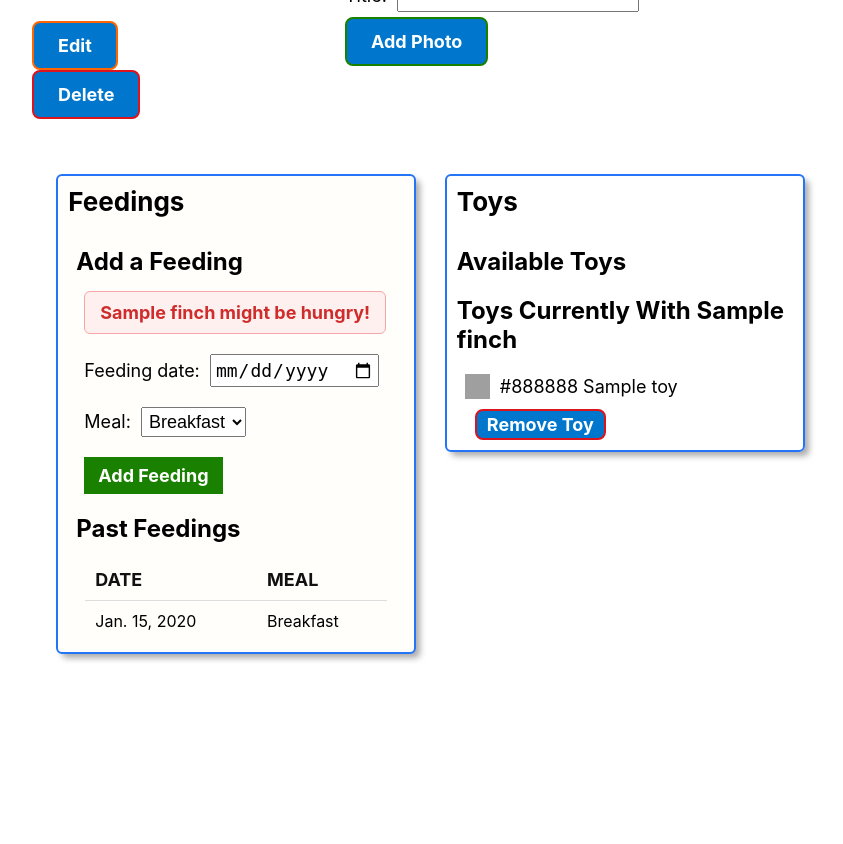
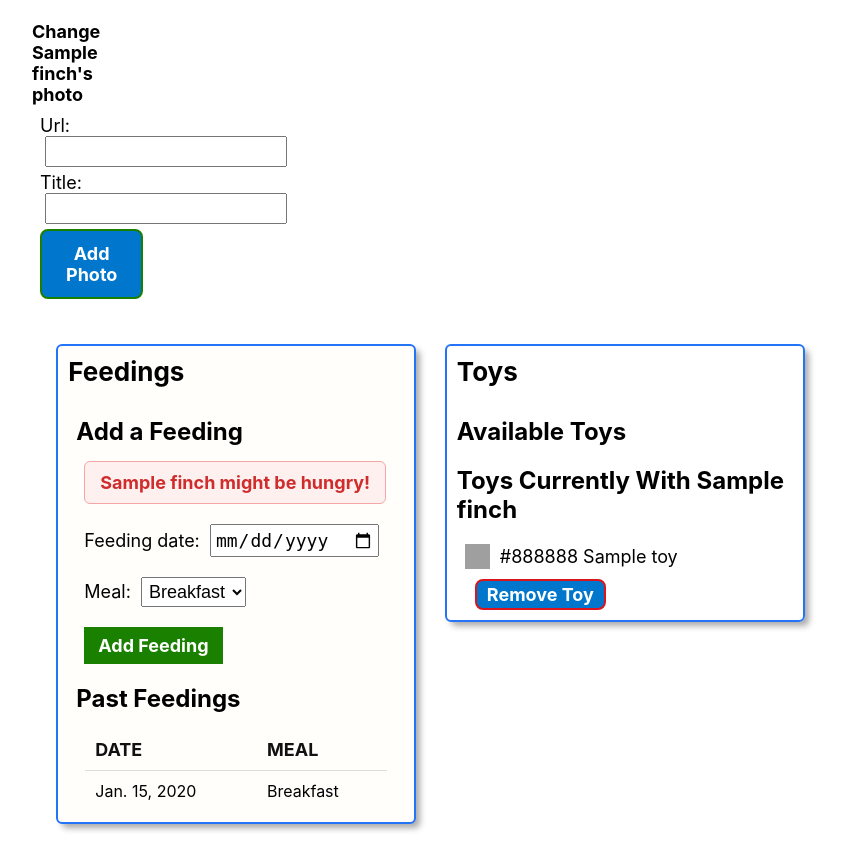
Before and after one commit to Abdullah-Alhammadi/Finch_Collector, a Django app: page /finches/1/ in a window 1280 px wide. Shown: the part 456-1300 px from the top of the page, without its empty margins (8-851 px from the left). Before the commit the page ends 1117 px from the top, so only its background shows below. Run offline with Django 5.2, Linux system fonts and the light colour scheme; a user stored in the database is signed in; tables that the repository leaves empty hold one stand-in row (values such as "Sample post"); some libraries are stand-ins or nearby versions.

Commit message:
morning commit

```diff
--- a/finch-collector/main_app/static/css/finches/finches-detail.css
+++ b/finch-collector/main_app/static/css/finches/finches-detail.css
@@ -9,13 +9,13 @@
 
 .horizontal {
   display: flex;
-  align-items: center;
+  align-items: flex;
 }
 
 .finch-img {
-  width: 75%;
-  /* max-width: 350px; */
-  margin-bottom: 20px;
+  width: 20%;
+  max-width: 30px;
+  margin-bottom: 10px;
 }
 
 .finch-details {
--- a/finch-collector/main_app/templates/finches/detail.html
+++ b/finch-collector/main_app/templates/finches/detail.html
@@ -19,10 +19,12 @@
           {% else %}
           <img src="{% static 'images/default-finch.svg' %}" alt="Give the finch image" class="usr-img" />
           {% endif %}
-          <div class="finch-actions">
-            <a href="{% url 'finch-update' finch.id %}" class="btn warn">Edit</a>
-            <a href="{% url 'finch-delete' finch.id %}" class="btn danger">Delete</a>
-          </div>
+          <h3>Change {{ finch.name }}'s photo</h3>
+          <form action="{% url 'add-photo' finch.id %}" method="POST" class="subsection-content" autocomplete="off">
+            {% csrf_token %}
+            {{ photo_form.as_p }}
+            <button type="submit" class="btn submit">Add Photo</button>
+          </form>
         </div>
       </section>
 
@@ -37,13 +39,12 @@
       {% endif %}
 
       <p>{{ finch.description }}</p>
+      <div class="finch-actions">
+        <a href="{% url 'finch-update' finch.id %}" class="btn warn">Edit</a>
+        <a href="{% url 'finch-delete' finch.id %}" class="btn danger">Delete</a>
+      </div>
 
-      <h3>Change {{ finch.name }}'s photo</h3>
-      <form action="{% url 'add-photo' finch.id %}" method="POST" class="subsection-content" autocomplete="off">
-        {% csrf_token %}
-        {{ photo_form.as_p }}
-        <button type="submit" class="btn submit">Add Photo</button>
-      </form>
+
     </div>
   </div>
   <div class="horizontal">
```
